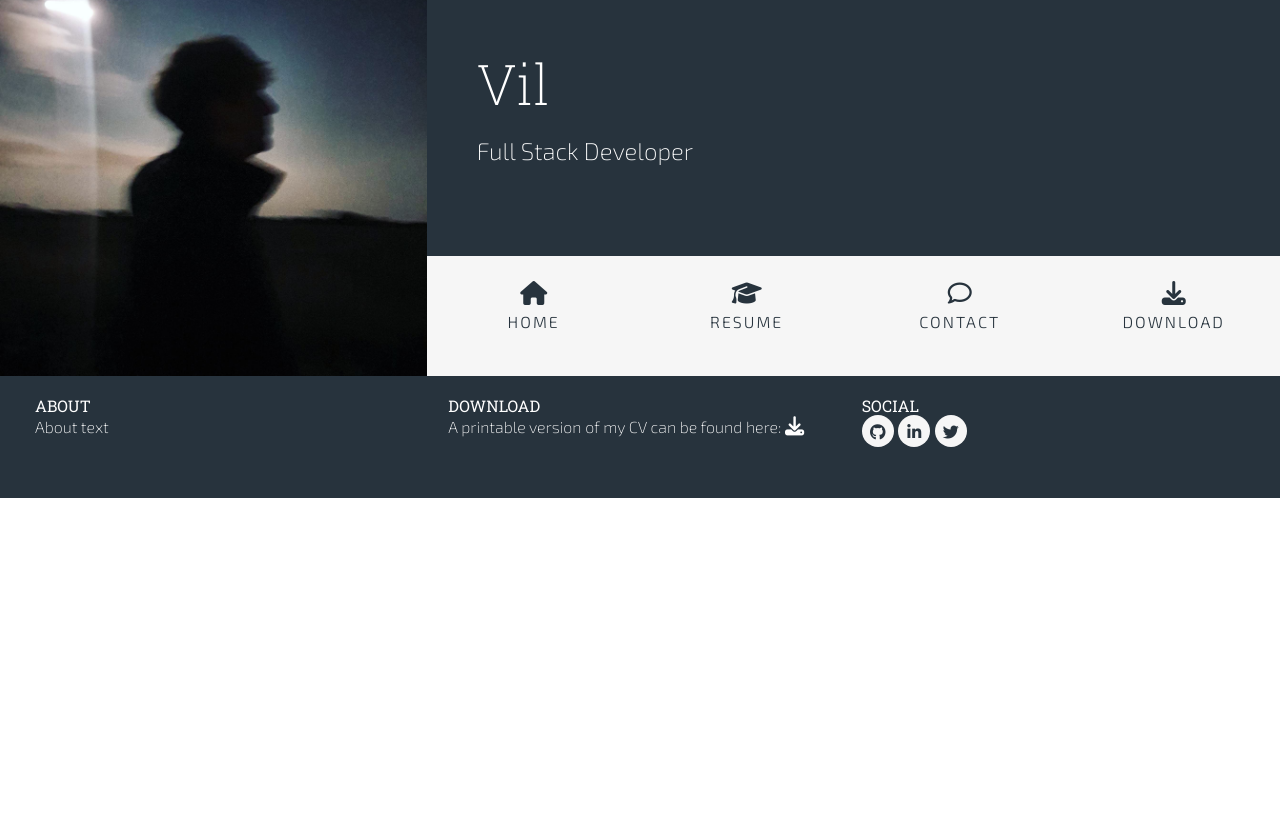
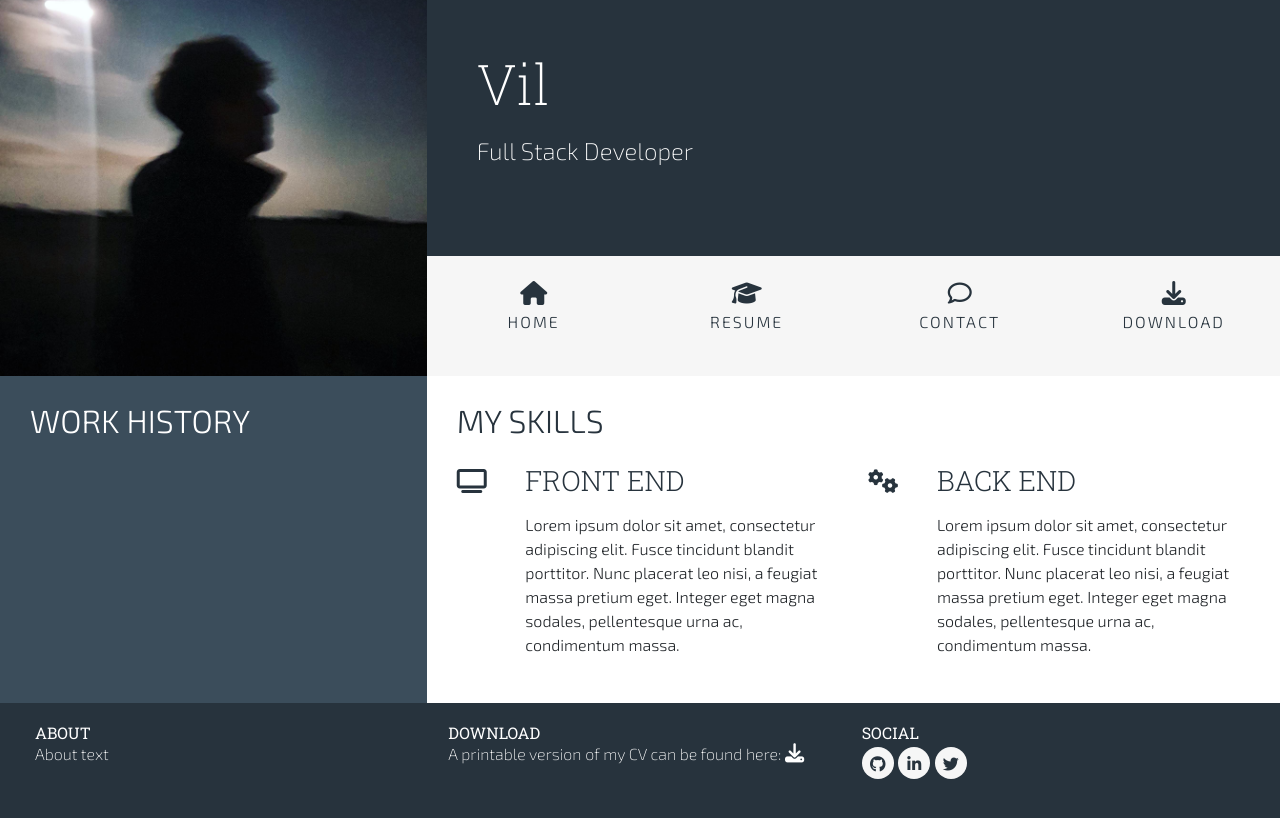
Before and after one commit to vkleer/ci-resume, a plain HTML site: page resume.html in a window 1280 px wide. Drawn offline with nearby package versions, Linux system fonts and the light colour scheme.

Commit message:
Add basic structure to resume page

```diff
--- a/assets/css/style.css
+++ b/assets/css/style.css
@@ -180,6 +180,7 @@ footer {
 .social-links li a i {
     height: 32px;
     width: 32px;
+    margin-top: 5px;
     padding: 12px 0;
     border-radius: 50%;
     font-size: 1rem;
--- a/resume.html
+++ b/resume.html
@@ -28,13 +28,13 @@
                     <div class="col">
                         <ul id="nav" class="list-inline menu-container">
                             <li class="col-6 col-sm-3 ui-menu-color list-inline-item menu-item">
-                                <a href="#" class="hvr-sweep-to-top"><i class="fa fa-home" aria-hidden="true"></i><span class="uppercase">Home</span></a>
+                                <a href="index.html" class="hvr-sweep-to-top"><i class="fa fa-home" aria-hidden="true"></i><span class="uppercase">Home</span></a>
                             </li>
                             <li class="col-6 col-sm-3 ui-menu-color list-inline-item menu-item">
-                                <a href="#" class="hvr-sweep-to-top"><i class="fa fa-graduation-cap" aria-hidden="true"></i><span class="uppercase">Resume</span></a>
+                                <a href="resume.html" class="hvr-sweep-to-top"><i class="fa fa-graduation-cap" aria-hidden="true"></i><span class="uppercase">Resume</span></a>
                             </li>
                             <li class="col-6 col-sm-3 ui-menu-color list-inline-item menu-item">
-                                <a href="#" class="hvr-sweep-to-top"><i class="fa fa-comment-o" aria-hidden="true"></i><span class="uppercase">Contact</span></a>
+                                <a href="contact.html" class="hvr-sweep-to-top"><i class="fa fa-comment-o" aria-hidden="true"></i><span class="uppercase">Contact</span></a>
                             </li>
                             <li class="col-6 col-sm-3 ui-menu-color list-inline-item menu-item">
                                 <a href="#" class="hvr-sweep-to-top"><i class="fa fa-download" aria-hidden="true"></i><span class="uppercase">Download</span></a>
@@ -45,8 +45,57 @@
             </div>
         </div>
     </header>
-    <section>
-
+    <section class="container-fluid">
+        <div class="row">
+            <div class="col-md-4 bg-color-personal-info section-column">
+                <div class="row">
+                    <div class="col-12">
+                        <h1 class="section-heading uppercase">
+                            Work history
+                        </h1>
+                    </div>
+                </div>
+            </div>
+            <div class="col-md-8 bg-color-three-reasons section-column">
+                <div class="row">
+                    <div class="col">
+                        <h2 class="section-heading uppercase">
+                            My skills
+                        </h2>
+                    </div>
+                </div>
+                <div class="row">
+                    <div class="col-10 offset-1 offset-sm-0 col-sm-4 col-md-6">
+                        <div class="row">
+                            <div class="col-2">
+                                <i class="three-reasons-icon fa fa-tv" aria-hidden="true"></i>
+                            </div>
+                            <div class="col-10">
+                                <h3 class="three-reasons-heading uppercase">Front end</h3>
+                                <p>
+                                    Lorem ipsum dolor sit amet, consectetur adipiscing elit. Fusce tincidunt blandit porttitor.
+                                    Nunc placerat leo nisi, a feugiat massa pretium eget. Integer eget magna sodales, pellentesque urna ac, condimentum massa.
+                                </p>
+                            </div>
+                        </div>
+                    </div>
+                    <div class="col-10 offset-1 offset-sm-0 col-sm-4 col-md-6">
+                        <div class="row">
+                            <div class="col-2">
+                                <i class="three-reasons-icon fa fa-gears" aria-hidden="true"></i>
+                            </div>
+                            <div class="col-10">
+                                <h3 class="three-reasons-heading uppercase">Back end</h3>
+                                <p>
+                                    Lorem ipsum dolor sit amet, consectetur adipiscing elit. Fusce tincidunt blandit porttitor.
+                                    Nunc placerat leo nisi, a feugiat massa pretium eget. Integer eget magna sodales, pellentesque urna ac, condimentum massa.
+                                </p>
+                            </div>
+                        </div>
+                    </div>
+                </div>
+            </div>
+        </div>
     </section>
     <footer class="container-fluid">
         <div id="footer-details" class="row">
```
Also changed, not shown: contact.html (+3 -3 lines), index.html (+4 -4 lines).
